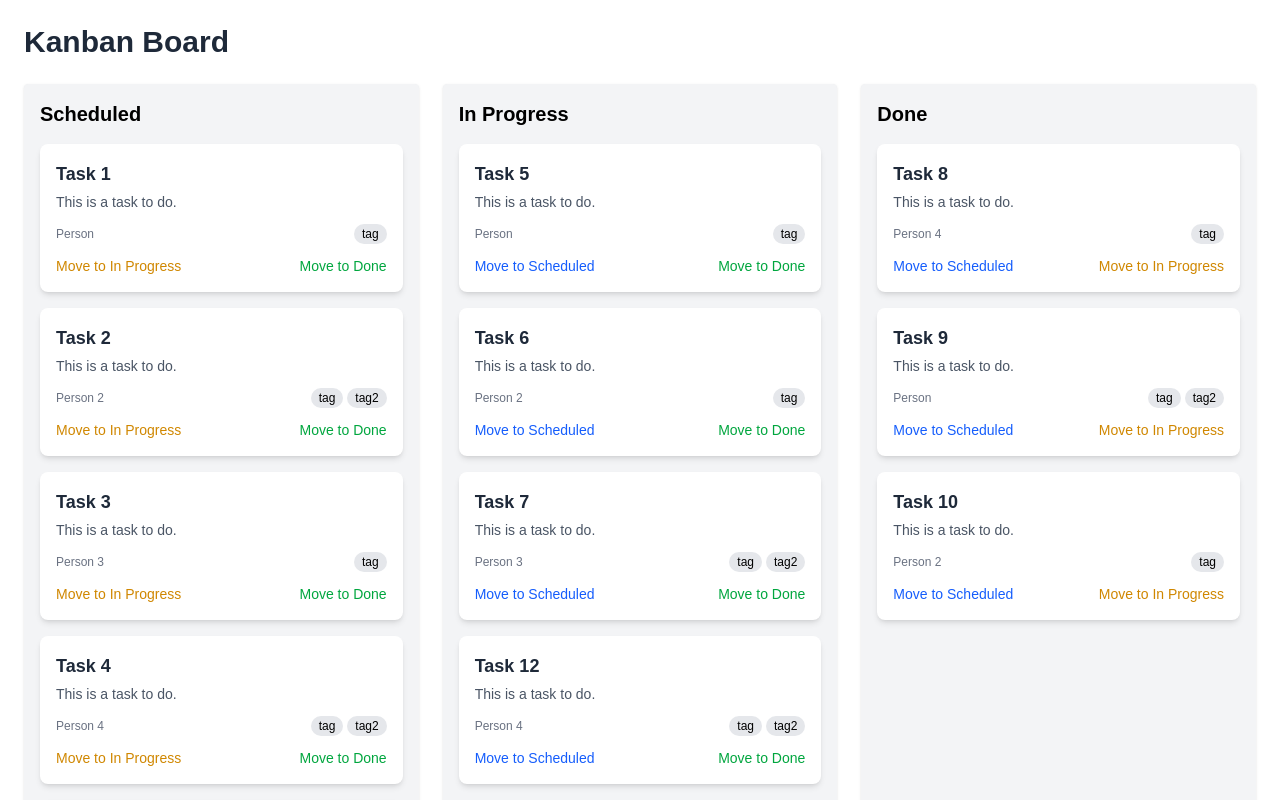
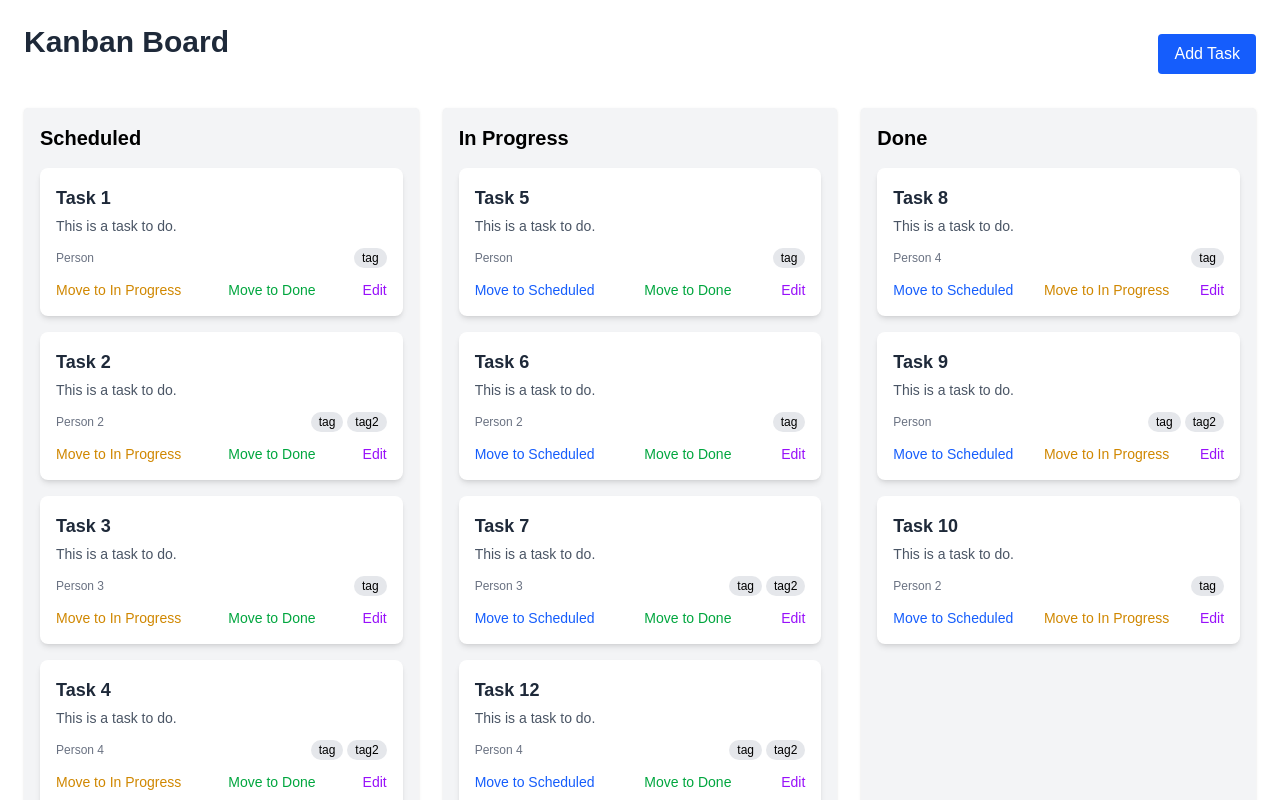
Before and after one commit to geraldanekwe/kanban, a Next.js app: page / in a window 1280 px wide. Shown: the top 800 px of the page. Built offline with nearby package versions, Linux system fonts and the light colour scheme.

Commit message:
add edit task behavior

```diff
--- a/app/page.tsx
+++ b/app/page.tsx
@@ -1,11 +1,25 @@
 "use client";
 
-import React from "react";
+import React, { useState } from "react";
 import { BoardColumn } from "@/components/BoardColumn";
 import { useTasks } from "@/hooks/useTasks";
+import { TaskModal } from "@/components/TaskModal";
+import { Task } from "@/types/task";
 
 export default function HomePage() {
-  const { tasks, moveTask } = useTasks();
+  const { tasks, moveTask, updateTask, addTask } = useTasks();
+  const [editingTask, setEditingTask] = useState<Task | null>(null);
+  const [isModalOpen, setIsModalOpen] = useState(false);
+
+  const openAddModal = () => {
+    setEditingTask(null);
+    setIsModalOpen(true);
+  };
+
+  const openEditModal = (task: Task) => {
+    setEditingTask(task);
+    setIsModalOpen(true);
+  };
 
   const scheduledTasks = tasks.filter((t) => t.status === "scheduled");
   const inProgressTasks = tasks.filter((t) => t.status === "in-progress");
@@ -13,23 +27,46 @@ export default function HomePage() {
 
   return (
     <div className="min-h-screen bg-white p-6">
-      <h1 className="text-3xl font-bold mb-6 text-gray-800 text-center md:text-left">
-        Kanban Board
-      </h1>
+      <div className="flex justify-between items-center mb-6">
+        <h1 className="text-3xl font-bold mb-6 text-gray-800">Kanban Board</h1>
+        <button
+          className="bg-blue-600 text-white px-4 py-2 rounded hover:bg-blue-700 transition"
+          onClick={() => setShowModal(true)}
+        >
+          Add Task
+        </button>
+      </div>
 
       <div className="flex flex-col md:flex-row gap-6">
         <BoardColumn
           title="Scheduled"
           tasks={scheduledTasks}
           onMoveTask={moveTask}
+          onEditTask={openEditModal}
         />
         <BoardColumn
           title="In Progress"
           tasks={inProgressTasks}
           onMoveTask={moveTask}
+          onEditTask={openEditModal}
         />
-        <BoardColumn title="Done" tasks={doneTasks} onMoveTask={moveTask} />
+        <BoardColumn
+          title="Done"
+          tasks={doneTasks}
+          onMoveTask={moveTask}
+          onEditTask={openEditModal}
+        />
       </div>
+
+      {isModalOpen && (
+        <TaskModal
+          isOpen={isModalOpen}
+          onClose={() => setIsModalOpen(false)}
+          onAddTask={addTask}
+          onUpdateTask={updateTask}
+          taskToEdit={editingTask || undefined}
+        />
+      )}
     </div>
   );
 }
--- a/components/BoardColumn.tsx
+++ b/components/BoardColumn.tsx
@@ -6,12 +6,14 @@ interface BoardColumnProps {
   title: string;
   tasks: Task[];
   onMoveTask?: (taskId: string, newStatus: Task["status"]) => void;
+  onEditTask?: (task: Task) => void;
 }
 
 export const BoardColumn: React.FC<BoardColumnProps> = ({
   title,
   tasks,
   onMoveTask,
+  onEditTask,
 }) => {
   return (
     <div className="flex-1 p-4 rounded shadow min-h-[300px] bg-gray-100">
@@ -20,7 +22,12 @@ export const BoardColumn: React.FC<BoardColumnProps> = ({
         <p className="text-gray-400 text-sm">No tasks here</p>
       ) : (
         tasks.map((task) => (
-          <TaskCard key={task.id} task={task} onMove={onMoveTask} />
+          <TaskCard
+            key={task.id}
+            task={task}
+            onMove={onMoveTask}
+            onEdit={onEditTask}
+          />
         ))
       )}
     </div>
--- a/components/TaskCard.tsx
+++ b/components/TaskCard.tsx
@@ -4,9 +4,10 @@ import { Task } from "@/types/task";
 interface TaskCardProps {
   task: Task;
   onMove?: (taskId: string, newStatus: Task["status"]) => void;
+  onEdit?: (task: Task) => void;
 }
 
-export const TaskCard: React.FC<TaskCardProps> = ({ task, onMove }) => {
+export const TaskCard: React.FC<TaskCardProps> = ({ task, onMove, onEdit }) => {
   return (
     <div className="bg-white p-4 rounded-lg shadow-md mb-4 hover:shadow-lg transition-shadow">
       <h3 className="font-semibold text-lg text-gray-800">{task.title}</h3>
@@ -25,8 +26,9 @@ export const TaskCard: React.FC<TaskCardProps> = ({ task, onMove }) => {
         </div>
       </div>
 
+      <div className="flex justify-between mt-3 flex-wrap gap-2">
         {onMove && (
-        <div className="flex justify-between mt-3 flex-wrap gap-2">
+          <>
             {task.status !== "scheduled" && (
               <button
                 className="text-sm text-blue-600 hover:underline"
@@ -51,8 +53,18 @@ export const TaskCard: React.FC<TaskCardProps> = ({ task, onMove }) => {
                 Move to Done
               </button>
             )}
+          </>
+        )}
+
+        {onEdit && (
+          <button
+            className="text-sm text-purple-600 hover:underline"
+            onClick={() => onEdit(task)}
+          >
+            Edit
+          </button>
+        )}
       </div>
-      )}
     </div>
   );
 };
--- /dev/null
+++ b/components/TaskModal.tsx
@@ -0,0 +1,130 @@
+"use client";
+
+import { useState, useEffect } from "react";
+import { Task } from "@/types/task";
+
+interface TaskModalProps {
+  isOpen: boolean;
+  onClose: () => void;
+  onAddTask: (task: Task) => void;
+  onUpdateTask?: (task: Task) => void;
+  taskToEdit?: Task;
+}
+
+export function TaskModal({
+  isOpen,
+  onClose,
+  onAddTask,
+  onUpdateTask,
+  taskToEdit,
+}: TaskModalProps) {
+  const [title, setTitle] = useState("");
+  const [description, setDescription] = useState("");
+  const [assignee, setAssignee] = useState("");
+  const [tags, setTags] = useState("");
+
+  useEffect(() => {
+    if (taskToEdit) {
+      setTitle(taskToEdit.title);
+      setDescription(taskToEdit.description);
+      setAssignee(taskToEdit.assignee);
+      setTags(taskToEdit.tags.join(", "));
+    } else {
+      setTitle("");
+      setDescription("");
+      setAssignee("");
+      setTags("");
+    }
+  }, [taskToEdit]);
+
+  const handleSubmit = (e: React.FormEvent) => {
+    e.preventDefault();
+
+    const task: Task = {
+      id: taskToEdit?.id || Date.now().toString(),
+      title,
+      description,
+      status: taskToEdit?.status || "scheduled",
+      assignee,
+      tags: tags.split(",").map((t) => t.trim()),
+      createdAt: taskToEdit?.createdAt || new Date().toISOString(),
+    };
+
+    if (taskToEdit && onUpdateTask) {
+      onUpdateTask(task);
+    } else {
+      onAddTask(task);
+    }
+
+    onClose();
+  };
+
+  if (!isOpen) return null;
+
+  const isEditing = Boolean(taskToEdit);
+
+  return (
+    <div
+      className="fixed inset-0 flex items-center justify-center z-50"
+      onClick={onClose}
+    >
+      <div
+        className="relative bg-white p-6 rounded-lg w-full max-w-md
+                   shadow-[0_30px_120px_rgba(0,0,0,0.6)]
+                   transition-transform duration-200 scale-100"
+        onClick={(e) => e.stopPropagation()}
+      >
+        <h2 className="text-xl font-semibold mb-4 text-black">
+          {isEditing ? "Edit Task" : "Add Task"}
+        </h2>
+        <form className="flex flex-col gap-3" onSubmit={handleSubmit}>
+          <input
+            type="text"
+            placeholder="Title"
+            value={title}
+            onChange={(e) => setTitle(e.target.value)}
+            className="border p-2 rounded placeholder-gray-500 text-black"
+            required
+          />
+          <textarea
+            placeholder="Description"
+            value={description}
+            onChange={(e) => setDescription(e.target.value)}
+            className="border p-2 rounded placeholder-gray-500 text-black"
+            required
+          />
+          <input
+            type="text"
+            placeholder="Assignee"
+            value={assignee}
+            onChange={(e) => setAssignee(e.target.value)}
+            className="border p-2 rounded placeholder-gray-500 text-black"
+            required
+          />
+          <input
+            type="text"
+            placeholder="Tags (comma-separated)"
+            value={tags}
+            onChange={(e) => setTags(e.target.value)}
+            className="border p-2 rounded placeholder-gray-500 text-black"
+          />
+          <div className="flex justify-end gap-2 mt-4">
+            <button
+              type="button"
+              onClick={onClose}
+              className="px-4 py-2 rounded border text-gray-600 hover:bg-gray-100"
+            >
+              Cancel
+            </button>
+            <button
+              type="submit"
+              className="px-4 py-2 rounded bg-green-600 text-white hover:bg-green-700"
+            >
+              {isEditing ? "Save" : "Add"}
+            </button>
+          </div>
+        </form>
+      </div>
+    </div>
+  );
+}
```
Also changed, not shown: package.json (+6 -7 lines), 1 other file (tests, documents, lock files or other folders). Lines whose indentation alone changed are shown as unchanged.
